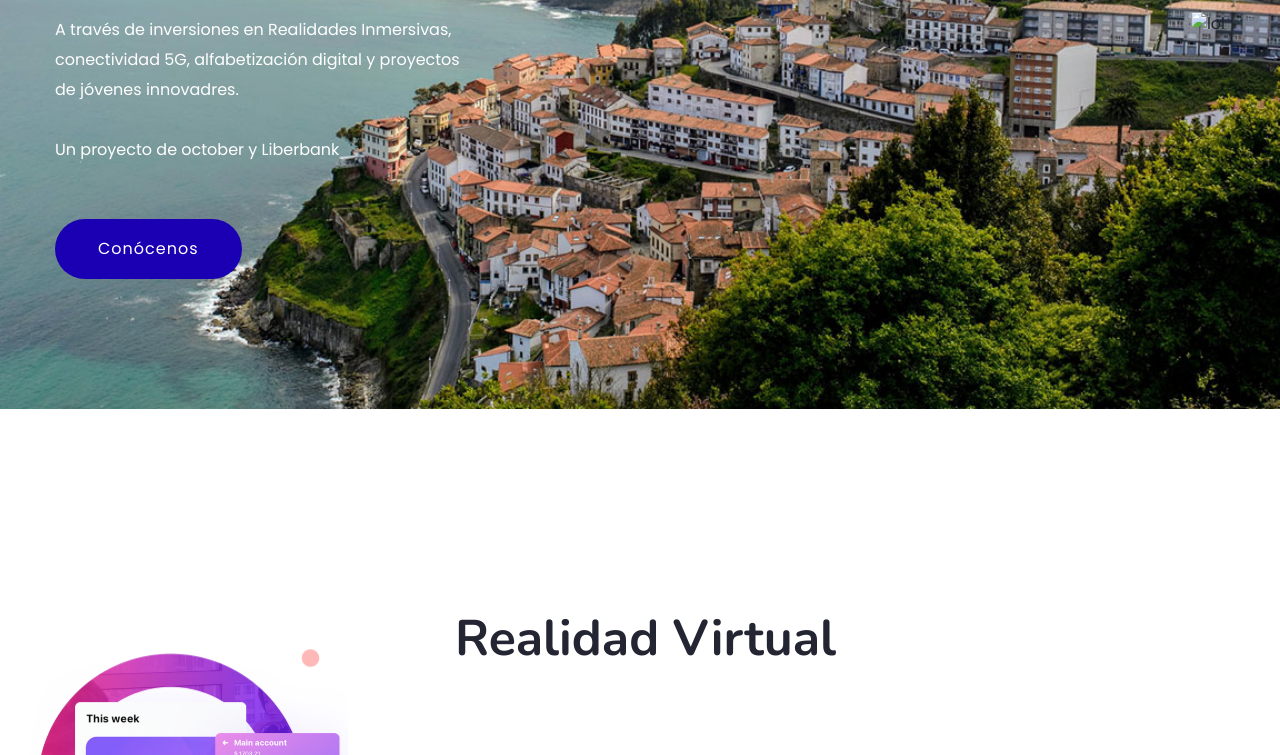
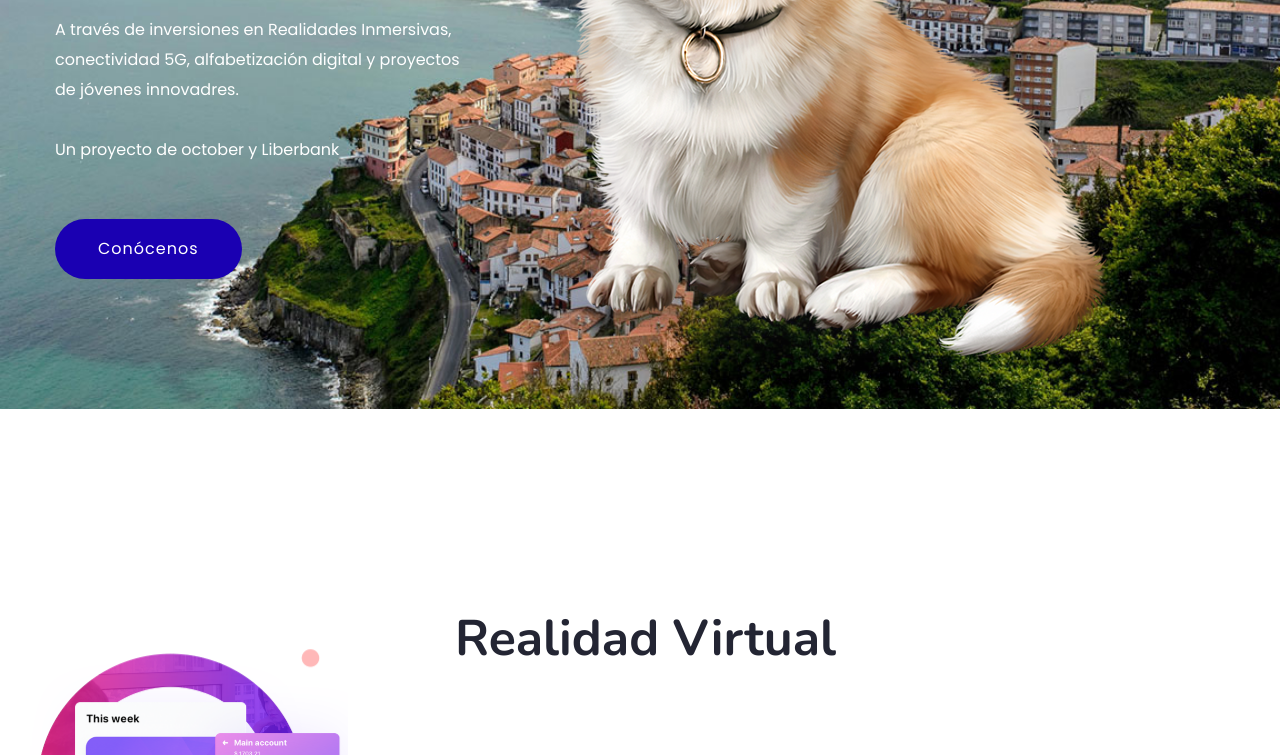
Before and after one commit to vverther/october2040, a plain HTML site: page index.html in a window 1280 px wide. Shown: the part 490-1245 px from the top of the page. Drawn offline with nearby package versions, Linux system fonts and the light colour scheme.

Commit message:
Update index.html

```diff
--- a/index.html
+++ b/index.html
@@ -105,7 +105,7 @@
                             </div>
                             <div class="col-lg-6">
                                 <div class="hero__img d-none d-lg-block f-right" data-animation="fadeInRight" data-delay="1s">
-                                    <img src="assets/img/hero/dog.png" alt="lol">
+                                    <img src="assets/img/dog.png" alt="lol">
                                 </div>
                             </div>
                         </div>
```
